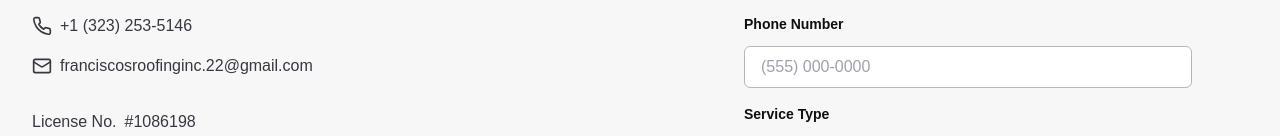
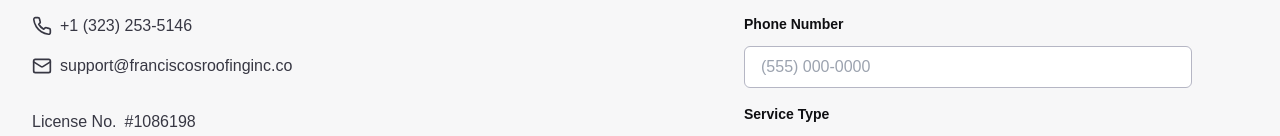
Before and after one commit to stevenpartida/FranciscosRoofingInc-Website, a Next.js app in the folder client/: page /contact in a window 1280 px wide. Shown: the part 334-470 px from the top of the page. Built offline with nearby package versions, Linux system fonts and the light colour scheme.

Commit message:
Connected the correct email to the form submission

```diff
--- a/client/src/app/contact/page.js
+++ b/client/src/app/contact/page.js
@@ -228,12 +228,15 @@
                   +1 (323) 253-5146
                 </p>
               </a>
-              <a href="mailto:example@email.com" className="mb-8 block">
+              <a
+                href="mailto:support@franciscosroofinginc.co"
+                className="mb-8 block"
+              >
                 <p className="flex items-center gap-2">
                   <span className="font-medium">
                     <LuMail size={20} />
                   </span>
-                  franciscosroofinginc.22@gmail.com
+                  support@franciscosroofinginc.co
                 </p>
               </a>
               <p className="flex items-center gap-2">
```
Also changed, not shown: 1 other file (tests, documents, lock files or other folders).
